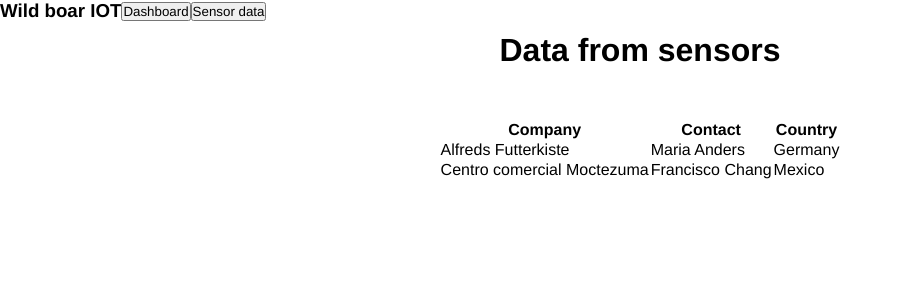
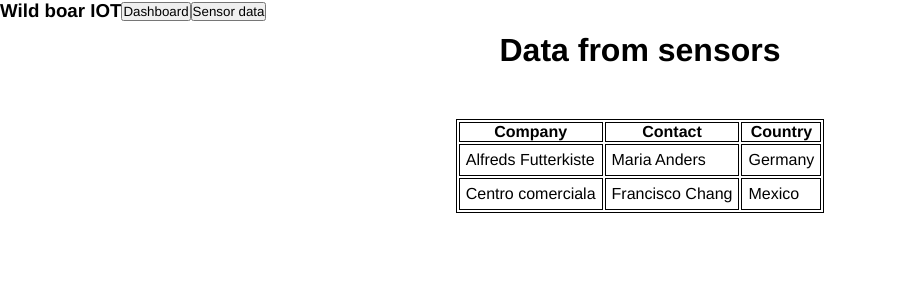
Before and after one commit to SunBear1/Wild-Boar-IOT, a Vue app in the folder src/web_ui/: page / in a window 1280 px wide. Shown: the top 300 px of the page, without its empty margins (0-903 px from the left). Built offline with nearby package versions, Linux system fonts and the light colour scheme.

Commit message:
table works

```diff
--- a/src/web_ui/src/components/data_table.vue
+++ b/src/web_ui/src/components/data_table.vue
@@ -22,7 +22,7 @@
         <td>Germany</td>
       </tr>
       <tr>
-        <td>Centro comercial Moctezuma</td>
+        <td>Centro comerciala</td>
         <td>Francisco Chang</td>
         <td>Mexico</td>
       </tr>
@@ -44,6 +44,19 @@ import { TABLE_TITLE, NAV_TABLE_TITLE, NAV_TITLE, NAV_DASHBOARD_TITLE} from "@/c
     margin-top: 50px;
     margin-left:auto;
     margin-right:auto;
+    border-collapse: separate;
+    border-spacing: 2px;
+    border: 1px solid black;
+  }
+  th, tr{
+    border: 1px solid black;
+  }
+  td {
+    padding: 6px;
+    border: 1px solid black;
+  }
+  .table-column{
+    border: 1px solid black;
   }
   .navbar {
     display: flex;
```
